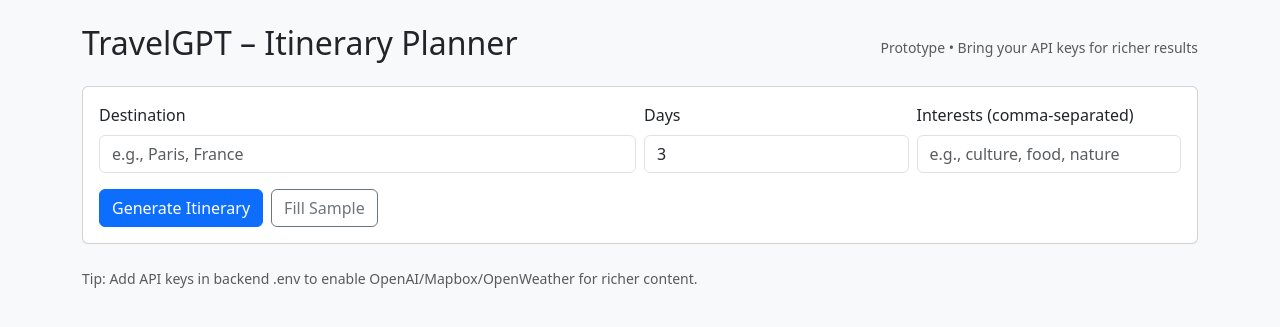
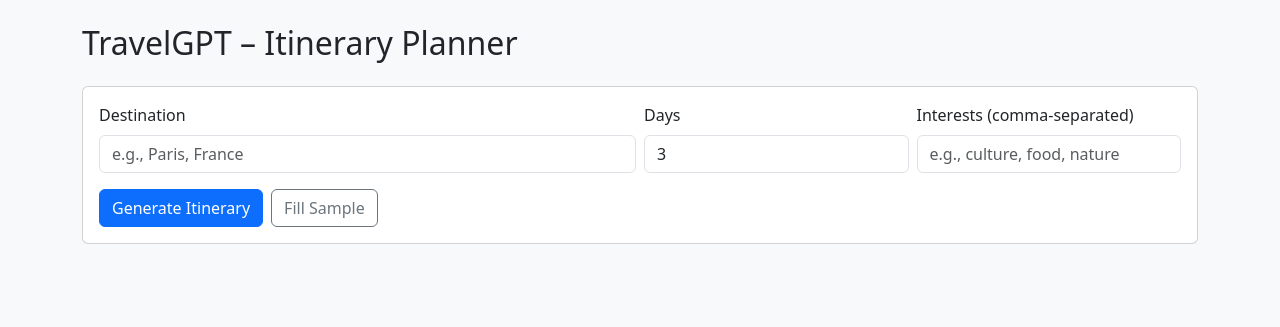
Before and after one commit to SanjithramV/TravelGpt, a Flask app: page / in a window 1280 px wide. Shown: the top 327 px of the page. Run offline with Flask 3, Linux system fonts and the light colour scheme.

Commit message:
Update index.html

```diff
--- a/backend/templates/index.html
+++ b/backend/templates/index.html
@@ -10,7 +10,6 @@
     <div class="container py-4">
       <div class="d-flex justify-content-between align-items-center mb-3">
         <h2>TravelGPT – Itinerary Planner</h2>
-        <small class="text-muted">Prototype • Bring your API keys for richer results</small>
       </div>
       <div class="card mb-3">
         <div class="card-body">
@@ -38,7 +37,6 @@
       </div>
 
       <div id="resultArea"></div>
-      <footer class="mt-4 text-muted small">Tip: Add API keys in backend .env to enable OpenAI/Mapbox/OpenWeather for richer content.</footer>
     </div>
     <script src="/static/script.js"></script>
   </body>
```
